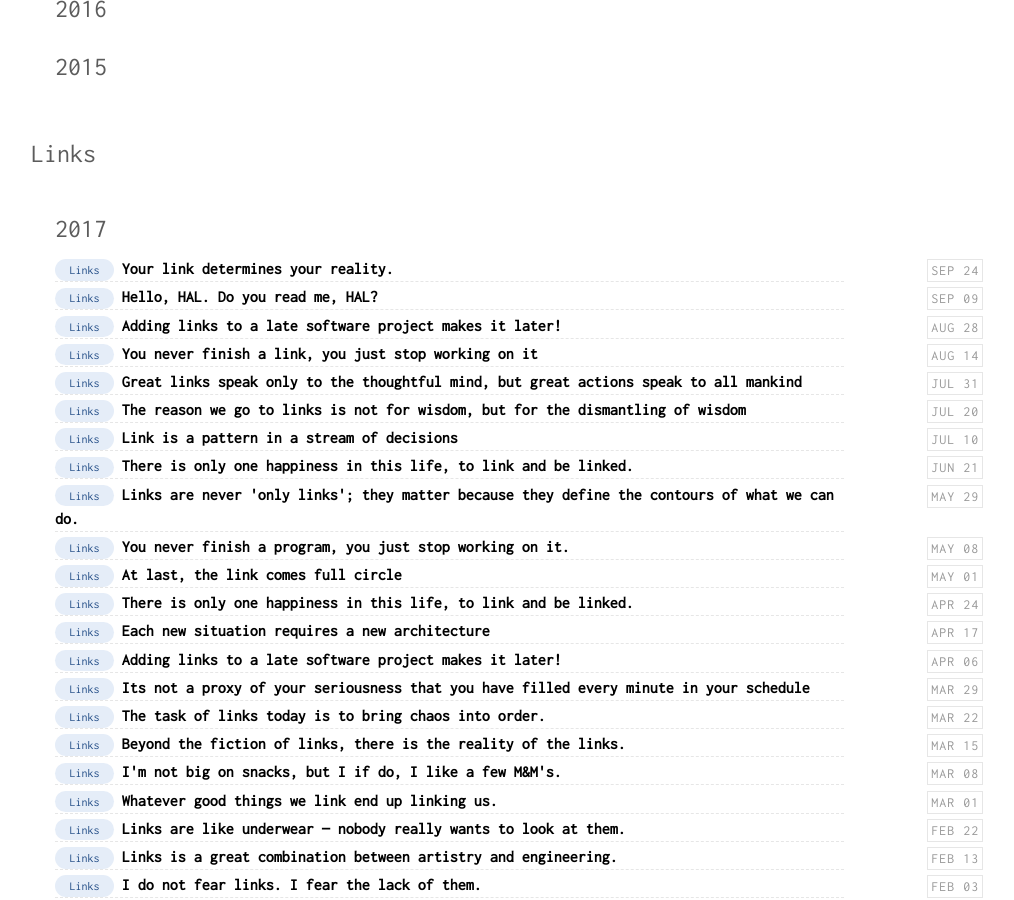
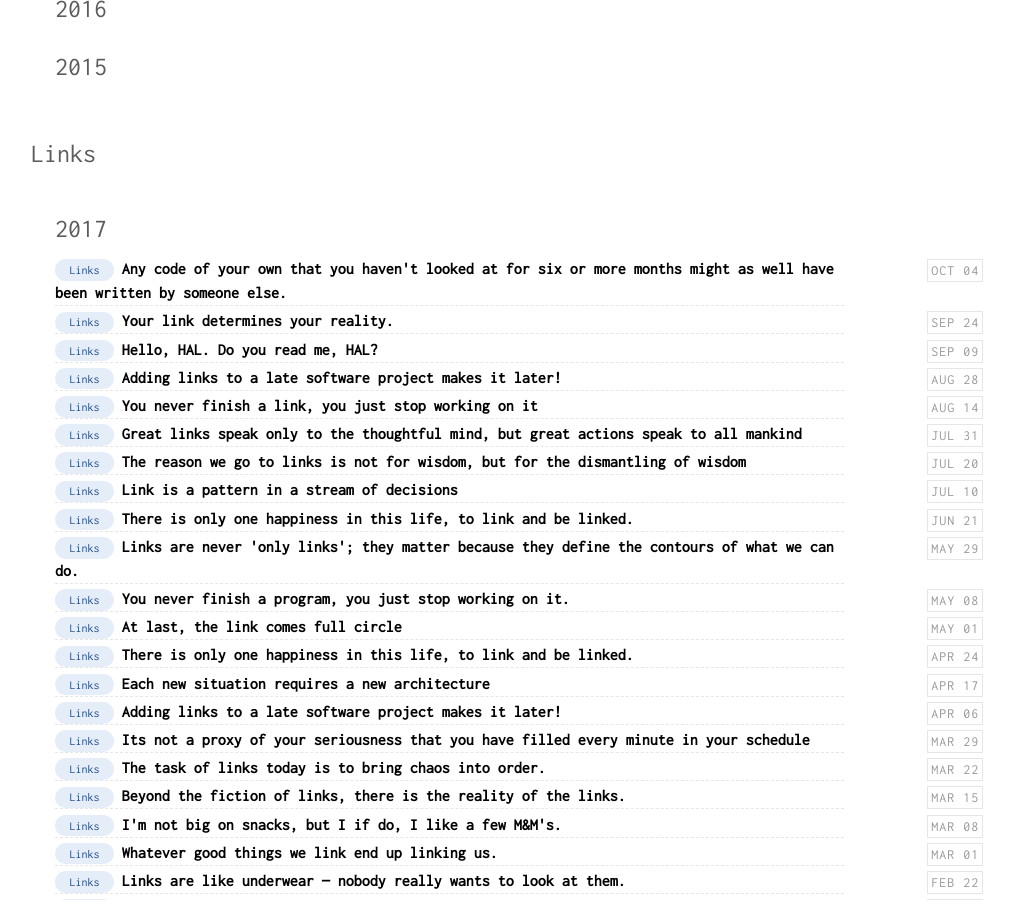
Before and after one commit to magudb/magudb.github.io, a Jekyll site: the page built from categories.html, in a window 1280 px wide and 900 px high, scrolled down 417 px. Shown: the whole window, without its empty margins (121-1135 px from the left). Built offline with Jekyll 4.4.1, drawn with Linux system fonts in a browser that asks for light colours; some of the changed lines change nothing that is shown.

Commit message:
New post: Any code of your own that you haven't looked at for six or more months might as well have been written by someone else.

```diff
--- a/_drafts/2017-10-03-empty.md
+++ b/_posts/2017-10-04-Any code of your own that you havent looked at for six or more months might as well have been written by someone else.md
@@ -1,7 +1,7 @@
 ---
 layout: post
-title: ""
-description: ""
+title: "Any code of your own that you haven't looked at for six or more months might as well have been written by someone else."
+description: "Any code of your own that you haven't looked at for six or more months might as well have been written by someone else."
 comments: true
 category: "Links"
 keywords: "Links, extravaganza, Tech, IT, Microservices, NodeJs, C#, Javascript, Solution architecture"
@@ -53,15 +53,20 @@ keywords: "Links, extravaganza, Tech, IT, Microservices, NodeJs, C#, Javascript,
 ## Architecture & Software development practices <a name="development"></a> ##
 * [Communication Between Microservices: How To Avoid Common Problems](https://stackify.com/communication-microservices-avoid-common-problems/){:target="_blank"}
 * From CRUD to CQRS with Dropwizard - [Part 1](http://dresscode.renttherunway.com/blog/cqrs1){:target="_blank"}, [Part 2](http://dresscode.renttherunway.com/blog/cqrs2){:target="_blank"} & [Part 3](http://dresscode.renttherunway.com/blog/cqrs3){:target="_blank"}
+* [About When Not To Do Microservices – Software Blog](http://blog.christianposta.com/microservices/when-not-to-do-microservices/){:target="_blank"}
+* [From Php To Javascript With Node.js – Matters](https://blog.matters.tech/migrating-from-php-to-javascript-with-node-js-155534498b58){:target="_blank"}
+* [Health Score Metrics As A Software Craftsmanship Enabler - Linkedin Engineering](https://engineering.linkedin.com/blog/2017/10/health-score-metrics-as-a-software-craftsmanship-enabler?__s=6izvcszagfpuqzzmdi2h){:target="_blank"}
 
 ## Programming <a name="net"></a> ##
 * [Introducing Express Gateway 1.2.0 – Hacker Noon](https://hackernoon.com/introducing-express-gateway-1-2-0-19a1fc29587b){:target="_blank"}
 * [Myths About Unit Tests - 8th Light](https://8thlight.com/blog/fabien-townsend/2017/09/19/myths-about-unit-tests.html){:target="_blank"}
 * [Talks/blockchain.md At Master · Geraldb/talks](https://github.com/geraldb/talks/blob/master/blockchain.md){:target="_blank"}
+* [Pemrouz/fero: Light, Fast, Scalable, Streaming Microservices Made Easy](https://github.com/pemrouz/fero){:target="_blank"}
 
 # Frontend matters <a name="web"></a> ##
 * [StencilJs](https://stenciljs.com/){:target="_blank"}
 * [WorkboxJs - PWA help](https://workboxjs.org/){:target="_blank"}
+* [Essential Image Optimization](https://images.guide/){:target="_blank"}
 
 ## Tools and things from Github <a name="tools"></a> ##
 * [H2non/baloo: Expressive End-to-end Http Api Testing Made Easy In Go (Golang)](https://github.com/h2non/baloo){:target="_blank"}
@@ -88,8 +93,10 @@ keywords: "Links, extravaganza, Tech, IT, Microservices, NodeJs, C#, Javascript,
 * [Run Linux Containers On Windows - Ubuntu Tutorials](https://tutorials.ubuntu.com/tutorial/tutorial-windows-ubuntu-hyperv-containers#0){:target="_blank"}
 * [Exciting New Things For Docker With Windows Server 1709 - Docker Blog](https://blog.docker.com/2017/09/docker-windows-server-1709/){:target="_blank"}
 * [Managing Infrastructure In The World Of Containers - David Chung (Docker) - Youtube](https://www.youtube.com/watch?v=lISIuYz1cHY&list=PLcHZXHMeDzxUFXG2SucvyDBB5GzrSrMup&index=2){:target="_blank"}
+* [A 1 Kb Docker Container - Nathan's Notepad](https://blog.quickmediasolutions.com/2017/09/28/a-1-kb-docker-container.html){:target="_blank"}
+
 ## Monitoring and Performance <a name="monitoring"></a> ##
-
+* [How To Find Wordpress Performance Bottlenecks With New Relic](https://kinsta.com/blog/wordpress-performance-new-relic/){:target="_blank"}
 ## All things fancy <a name="buzz"></a> ##
 
 ## Made me Laugh, Cry or just news. <a name="news"></a> ##
```
